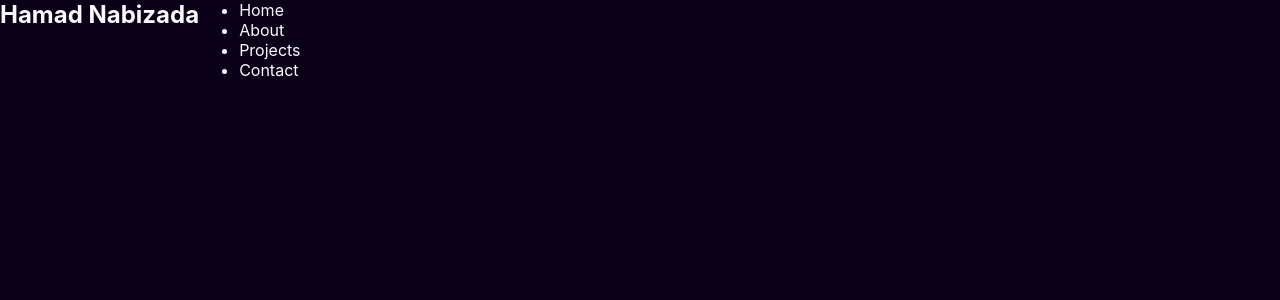
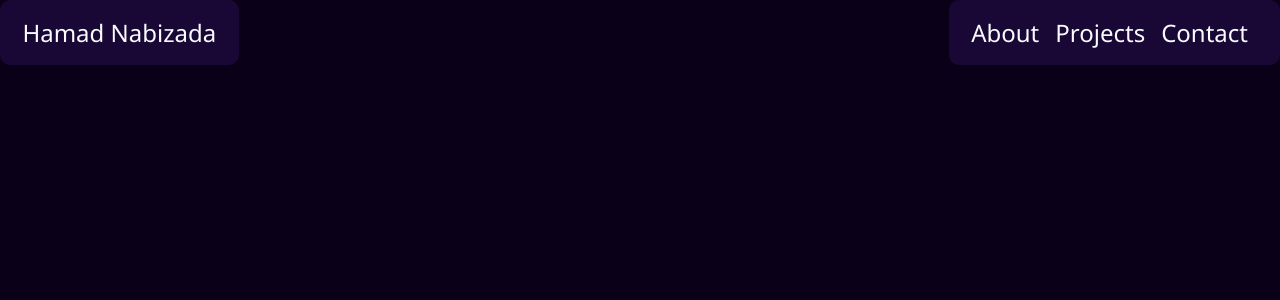
Before and after one commit to HamadNabizada/portfolio, a Next.js app: page /components/Header in a window 1280 px wide. Shown: the top 300 px of the page. Built offline with nearby package versions, Linux system fonts and the light colour scheme.

Commit message:
completed Header component with transitions

```diff
--- a/pages/components/Header.js
+++ b/pages/components/Header.js
@@ -4,7 +4,7 @@ import Navbar from './Navbar'
 export default function Header(){
     return(
         <div className={style.headerWrapper}>
-            <h2>Hamad Nabizada</h2>
+            <h2 className={style.title}>Hamad Nabizada</h2>
             <Navbar />
         </div>
     )
--- a/pages/components/Navbar.js
+++ b/pages/components/Navbar.js
@@ -1,19 +1,30 @@
+import style from '../../styles/Navbar.module.css'
+import {useState} from 'react'
+
 export default function Navbar(){
+    let [toggle, setToggle] = useState(false)
 
-    let navMenu= (
-        <nav>
-            <ul>
-                <li>Home</li>
-                <li>About</li>
-                <li>Projects</li>
-                <li>Contact</li>
-            </ul>
-       </nav>
+    function toggleNav(){
+        setToggle(prevToggle=>!prevToggle)
+    }
+    let links = (
+        <ul className={toggle ? style.navUl : style.navUlOff}>
+            <li className={style.linkItem}>About</li>
+            <li className={style.linkItem}>Projects</li>
+            <li className={style.linkItem}>Contact</li>
+        </ul>
     )
-
+    let menu = (
+        <div onClick={toggleNav} className={style.menuButton}>
+            <div className={style.menuLine}></div>
+            <div className={style.menuLine}></div>
+            <div className={style.menuLine}></div>
+        </div>
+    )
     return(
-        <>
-            {navMenu}
-        </>
+        <nav className={style.navWrapper}>
+            {menu}
+            {links}
+        </nav>
     )
 }
--- a/styles/Header.module.css
+++ b/styles/Header.module.css
@@ -1,4 +1,22 @@
 .headerWrapper{
     display:flex;
     flex-direction: row;
+    align-items: center;
 }
+.title{
+    font-weight:normal;
+    font-family:'Segoe UI', Tahoma, Geneva, Verdana, sans-serif;
+    font-size: 1.5rem;
+    padding: 1rem 1.4rem;
+    background-color: #190835;
+    border-radius: 10px;
+}
+
+@media (max-width: 700px){
+    .headerWrapper{
+        align-items: flex-start;
+    }
+    .title{
+        font-size:1rem;
+    }
+}
--- /dev/null
+++ b/styles/Navbar.module.css
@@ -0,0 +1,51 @@
+.navWrapper{
+    display:flex;
+    align-items: center;
+    justify-content: center;
+    margin-left:auto;
+}
+.navUl, .navUlOff{
+    display:flex;
+    flex-direction: column;
+    padding: 1rem 1.4rem;
+    background-color: #190835;
+    font-size: 1.5rem;
+    font-family:'Segoe UI', Tahoma, Geneva, Verdana, sans-serif;
+    border-radius: 10px;
+}
+.navUlOff{
+    display:none;
+}
+.menuButton{
+    cursor: pointer;
+    position: absolute;
+    top: 1.6rem;
+    right:1.2rem;
+    display:flex;
+    flex-direction: column;
+    gap: .3rem;
+    margin-right:.2rem;
+}
+.menuLine{
+    border-bottom: 1px solid white;
+    width: 1rem;
+}
+.linkItem{
+    cursor: pointer;
+    transition: box-shadow .3s;
+}
+.linkItem:hover{
+    box-shadow: 0 1px;
+}
+
+@media (min-width:700px){
+    .menuButton{
+        display:none;
+    }
+    .navUl, .navUlOff{
+        flex-direction: row;
+        display:flex;
+        gap: 1rem;
+        padding-right: 2rem;
+    }
+}
--- a/styles/globals.css
+++ b/styles/globals.css
@@ -1,3 +1,5 @@
+@import url('https://fonts.googleapis.com/css2?family=Inter:wght@500&display=swap');
+
 html,
 body {
   padding: 0;
@@ -6,13 +8,17 @@ body {
     Ubuntu, Cantarell, Fira Sans, Droid Sans, Helvetica Neue, sans-serif;
   background: #0A0119;
   color:#FAFBFF;
+  font-family: 'Inter', sans-serif;
 }
 
 a {
   color: inherit;
   text-decoration: none;
 }
-
+li {
+  list-style-type: none;
+  padding:0;
+}
 * {
   margin:0;
   box-sizing: border-box;
```
